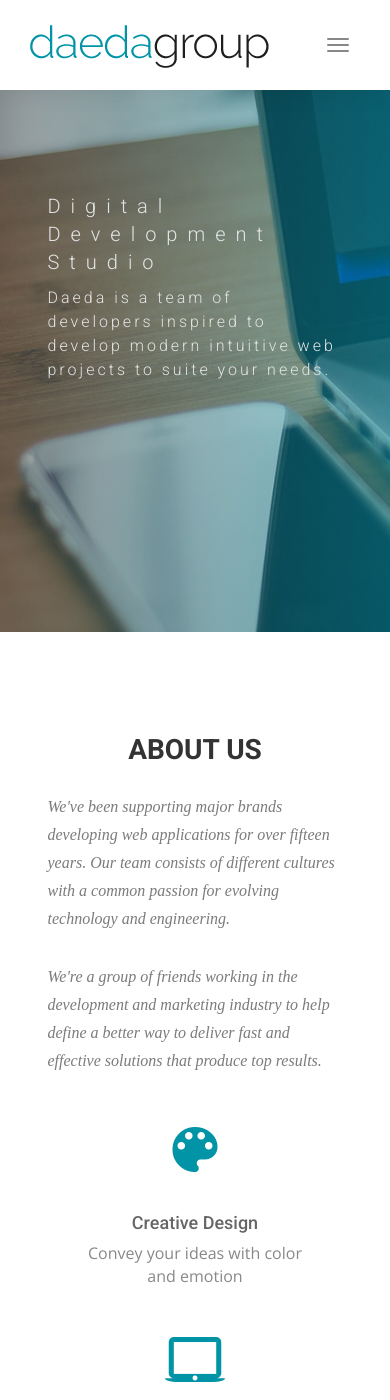
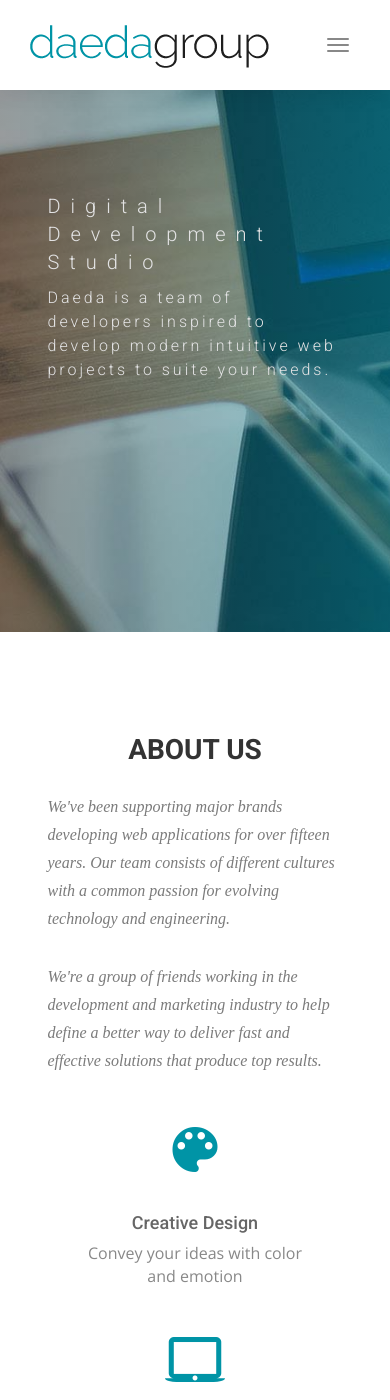
Before and after one commit to DaedaGroup/company-website, a Jekyll site: the page built from index.html, in a window 390 px wide and 1400 px high. Built offline with Jekyll 4.4.1, drawn with Linux system fonts in a browser that asks for light colours; nearby versions of some CDN libraries; some web fonts are replaced.

Commit message:
resolve merge conflicts from 'develop'

```diff
--- a/css/airspace.css
+++ b/css/airspace.css
@@ -103,10 +103,10 @@
 	Slider Start
 --*/
 #slider {
-  background: url("/img/slider-bg.jpg") no-repeat;
+  background: url("/img/laptop-bg.jpg") no-repeat;
   background-size: cover;
   background-attachment: fixed;
-  background-position: 10% 0%;
+  background-position: 15% top;
   padding: 200px 0 280px 0;
   position: relative;
 }
--- a/index.html
+++ b/index.html
@@ -120,7 +120,7 @@
       </div>
     </div>
     <div class="row">
-      <div class="col-sm-12 col-md-6 col-md-offset-3">
+      <div class="col-xs-10 col-xs-offset-1 col-md-6 col-md-offset-3">
         <div class="block">
           <form>
             <div class="form-group">
```
Also changed, not shown: img/laptop-bg.jpg (added).
